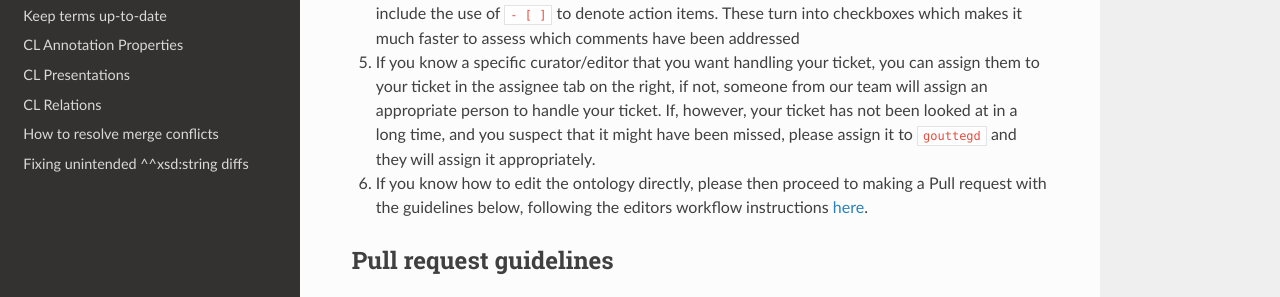
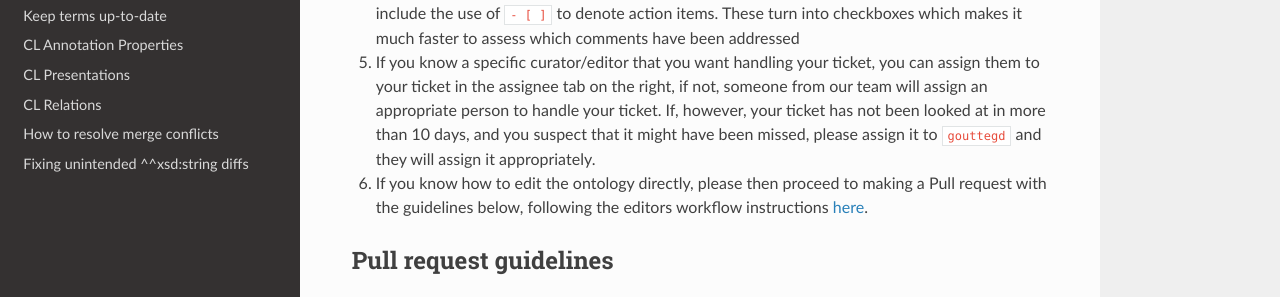
Before and after one commit to obophenotype/cell-ontology, an MkDocs documentation site: the page built from docs/contributing.md, in a window 1280 px wide and 1367 px high. Shown: the part 623-920 px from the top of the window. Built offline with MkDocs 1.6.1, drawn with Linux system fonts in a browser that asks for light colours; nearby versions of some CDN libraries.

Commit message:
Update contributing.md

```diff
--- a/docs/contributing.md
+++ b/docs/contributing.md
@@ -12,7 +12,7 @@ If you want a new term added, or want edits to a current term, or spot any mista
 2. Click the 'New issue' tab on the top right corner and select the most appropriate category for your issue. (Note: blank issues can be created if none of the categories fit, but we recommend using the categories as they are designed to be more comprehensive).
 3. Fill up the form as best you can, giving a descriptive title to your issue name and leaving the bracketed [] tag in the title: eg.`Add new term` is bad name, while `[NTR] larval stage X` is good name.
 4. When writing up more complex issues that include multiple items or steps, make sure you include the use of `- [ ]` to denote action items. These turn into checkboxes which makes it much faster to assess which comments have been addressed
-5. If you know a specific curator/editor that you want handling your ticket, you can assign them to your ticket in the assignee tab on the right, if not, someone from our team will assign an appropriate person to handle your ticket. If, however, your ticket has not been looked at in a long time, and you suspect that it might have been missed, please assign it to `gouttegd` and they will assign it appropriately.
+5. If you know a specific curator/editor that you want handling your ticket, you can assign them to your ticket in the assignee tab on the right, if not, someone from our team will assign an appropriate person to handle your ticket. If, however, your ticket has not been looked at in more than 10 days, and you suspect that it might have been missed, please assign it to `gouttegd` and they will assign it appropriately.
 6. If you know how to edit the ontology directly, please then proceed to making a Pull request with the guidelines below, following the editors workflow instructions [here](odk-workflows/EditorsWorklow.md).
 
 ## Pull request guidelines
```
